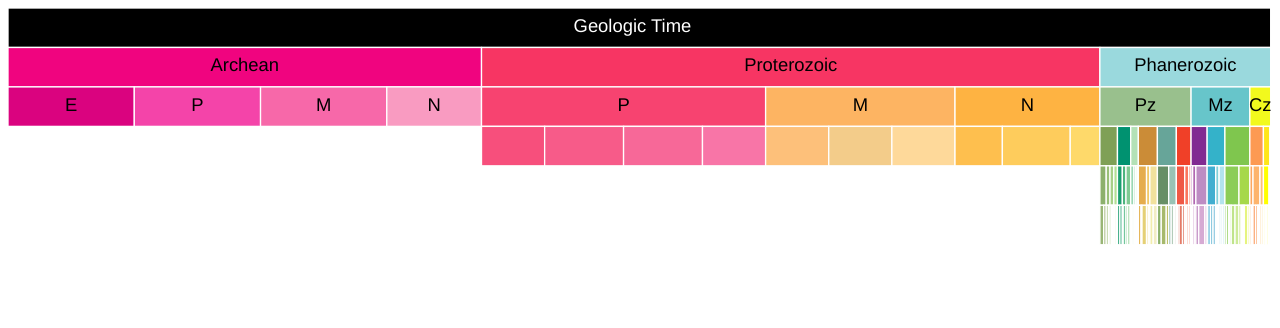
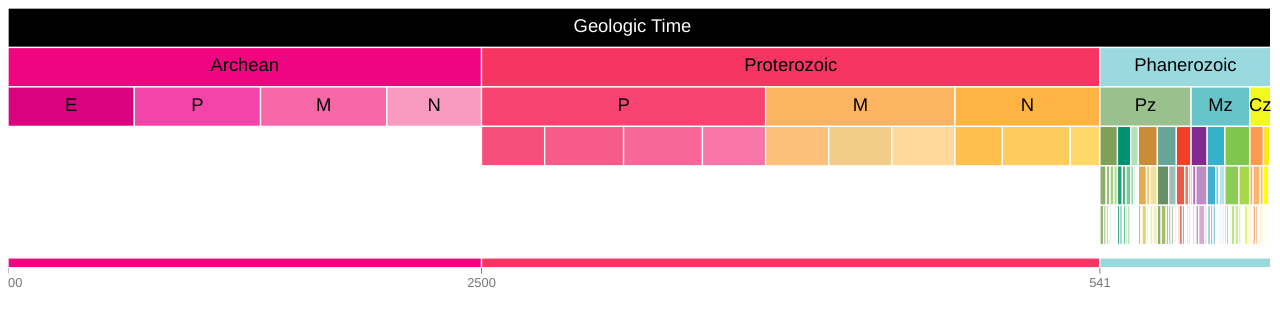
Before and after one commit to UW-Macrostrat/geo-timescale, a plain HTML site: page index.html in a window 1280 px wide. Drawn offline with nearby package versions, Linux system fonts and the light colour scheme.

Commit message:
Added scale bar

```diff
--- a/index.html
+++ b/index.html
@@ -22,6 +22,9 @@
       }
       #l0 {
         color:#fff;
+      }
+      line {
+        stroke:#777;
       }
     </style>
   </head>
@@ -58,9 +61,18 @@
             d3.event.sourceEvent.stopPropagation();
           })
           .on("drag", function() {
+            //var width = parseInt(d3.select(".timeScale svg").style("width"));
+            //var groupBbox = d3.select(".timeScale svg").node().getBBox();
+            //var groupRightX = groupBbox.width - Math.abs(groupBbox.x);
+            //console.log("width - ", width);
+            //console.log("groupRight - ", groupRightX);
+
 
             var currentDrag = [d3.event.sourceEvent.x, d3.event.sourceEvent.pageY];
             newX = (dragStart[0] - currentDrag[0]);
+            //console.log(groupRightX);
+
+            //if (groupRightX + 2 < width) {return};
 
             d3.select(".timeScale g")
               .attr("transform", function() {
@@ -77,6 +89,8 @@
             .attr("height", h)
             .append("g");
 
+        var scale = time.append("g")
+          .attr("transform", "translate(0,190)");
         // Load the time scale data
        // d3.json("http://testpaleodb.geology.wisc.edu/data1.1/intervals/list.json?order=older&max_ma=4000", function(error, result) {
         d3.json("intervals.json", function(error, result) {
@@ -112,6 +126,36 @@
                 timeScale.goTo(d);
               });
 
+          var scaleBar = scale.selectAll("rect")
+              .data(partition.nodes(data));
+
+          scaleBar.enter().append("svg:rect")
+              .attr("x", function(d) { return x(d.x); })
+              .attr("y", 0)
+              .attr("width", function(d) { return x(d.dx); })
+              .attr("height", function(d) { return y(d.dy)/4; })
+              .attr("fill", function(d) { return d.col || "#000000"; })
+              .attr("class", function(d) { return "scale s" + d.lvl; });
+
+          var hash = scaleBar.enter().append("g")
+            .attr("class", function(d) {return "tickGroup s" + d.lvl})
+            .attr("transform", function(d) { return "translate(" + x(d.x) + ", 25)"});
+
+          hash.append("line")
+            .attr("x1", 0)
+            .attr("y1", 7.5)
+            .attr("x2", 0)
+            .attr("y2", 12)
+            .style("stroke-width", "0.05em");
+
+          hash.append("text")
+            .attr("x", 0)
+            .attr("y", 22)
+            .style("text-anchor", "middle")
+            .style("font-size", "0.7em")
+            .style("fill", "#777")
+            .text(function(d) {return d.eag});
+
             // Add the full labels
           time.selectAll("fullName")
               .data(partition.nodes(data))
@@ -142,7 +186,10 @@
               .attr("class", function(d) { return "abbr level" + d.lvl; })
               .attr("id", function(d) { return "a" + d.oid; })
               .attr("x", function(d) { return timeScale.labelAbbrX(d); })
-              .on("click", timeScale.goTo);
+              .on("click", function(d) {
+                if (d3.event.defaultPrevented) return;
+                timeScale.goTo(d);
+              });
 
           // Position the labels for the first time
           timeScale.goTo(interval_hash[0]);
@@ -287,12 +334,18 @@
           var d = d;
         }
 
+        // Adjust the bottom scale
+        var depth = (d.depth != 'undefined') ? parseInt(d.depth) + 1 : 1;
+        d3.selectAll(".scale").style("display", "none");
+        d3.selectAll(".tickGroup").style("display", "none");
+        d3.selectAll(".s" + depth).style("display", "block");
+
         // Reset panning
-
         d3.select(".timeScale g")
         .attr("transform", function() {
           return "scale(" + parseInt(d3.select(".timeScale").style("width"))/961 + ")";
         });
+
         // var n keeps track of the transition
         var n = 0,
           x = d3.scale.linear().range([0, 960]);
@@ -306,6 +359,10 @@
 
         x.domain([d.x, d.x + d.dx]);
 
+        d3.selectAll(".tickGroup").transition()
+          .duration(750)
+          .attr("transform", function(d) { return "translate(" + x(d.x) + ", 0)"; });
+
         // When complete, calls labelTrans()
         d3.selectAll("rect").transition()
           .duration(750)
@@ -313,6 +370,37 @@
           .attr("x", function(d) { return x(d.x); })
           .attr("width", function(d) { return x(d.x + d.dx) - x(d.x); })
           .each("end", function() { if (!--n) { timeScale.labelTrans(d); }});
+
+
+/*
+        d3.selectAll(".rectSmall").remove();
+        d3.selectAll(".tickGroup").remove();
+
+        var g = d3.select(".timeScale g").selectAll(".rectSmall")
+           .data(d.children);
+
+        g.enter().append("rect")
+            .attr("x", function(d) { return x(d.x); })
+            .attr("y", 190)
+            .attr("class", "rectSmall")
+            .attr("fill", function(d) { return d.col || "#000000"; })
+            .attr("width", function(d) { return x(d.x + d.dx) - x(d.x); })
+            .attr("height", 10);
+
+        var hash = g.enter().append("g")
+          .attr("class", "tickGroup");
+
+        hash.append("line")
+          .attr("x1", function(d) {return x(d.x);})
+          .attr("y1", 191)
+          .attr("x2", function(d) {return x(d.x);})
+          .attr("y2", 205);
+
+        hash.append("text")
+          .attr("x", function(d) {return x(d.x);})
+          .attr("y", 220)
+          .style("text-anchor", "middle")
+          .text(function(d) {return d.eag});*/
       },
 
       "labelTrans": function(d) {
@@ -383,7 +471,7 @@
             return d3.select(".timeScale").style("width");
            })
           .style("height", function() {
-            return parseInt(d3.select(".timeScale").style("width")) * 0.20 + "px";
+            return parseInt(d3.select(".timeScale").style("width")) * 0.25 + "px";
           });
       }
     }
```
